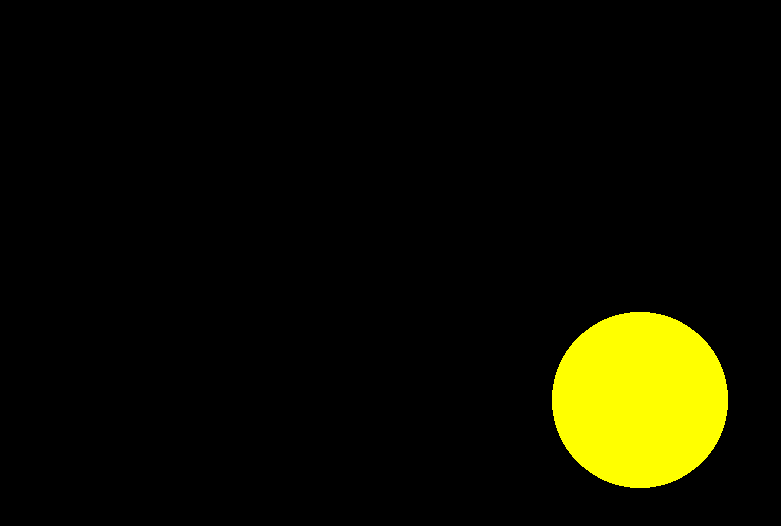
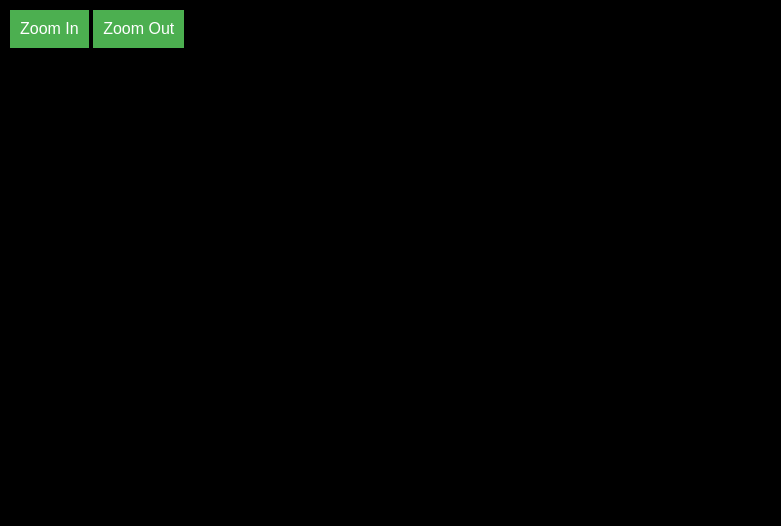
Before and after one commit to manojaryalgit/Solar-System-Simulation, a plain HTML site: page index.html in a window 1280 px wide. Shown: the whole page, without its empty margins (0-781 px from the left). Drawn offline with nearby package versions, Linux system fonts and the light colour scheme.

Commit message:
Update index.html

```diff
--- a/index.html
+++ b/index.html
@@ -7,23 +7,49 @@
   <style>
     body { margin: 0; overflow: hidden; }
     canvas { display: block; }
+    #ui-container {
+      position: absolute;
+      top: 10px;
+      left: 10px;
+      z-index: 10;
+      font-family: Arial, sans-serif;
+    }
+    button {
+      padding: 10px;
+      margin-bottom: 10px;
+      background-color: #4CAF50;
+      color: white;
+      border: none;
+      cursor: pointer;
+      font-size: 16px;
+    }
+    button:hover {
+      background-color: #45a049;
+    }
   </style>
 </head>
 <body>
+  <div id="ui-container">
+    <button id="zoom-in">Zoom In</button>
+    <button id="zoom-out">Zoom Out</button>
+    <div id="planet-info"></div>
+  </div>
+
   <script src="https://cdnjs.cloudflare.com/ajax/libs/three.js/r128/three.min.js"></script>
   <script src="https://cdnjs.cloudflare.com/ajax/libs/three.js/r128/controls/OrbitControls.js"></script>
 
   <script>
     let scene, camera, renderer, controls;
-    let sun, planets = [], planetMeshes = [];
+    let sun, planets = [], planetMeshes = [], planetLabels = [];
+    let zoomLevel = 30; // Initial zoom level
 
     // Set up scene
     scene = new THREE.Scene();
     scene.background = new THREE.Color(0x000000);  // Space background color
 
     // Set up camera
-    camera = new THREE.PerspectiveCamera(75, window.innerWidth/window.innerHeight, 0.1, 1000);
-    camera.position.z = 30;
+    camera = new THREE.PerspectiveCamera(75, window.innerWidth / window.innerHeight, 0.1, 1000);
+    camera.position.z = zoomLevel;
 
     // Set up renderer
     renderer = new THREE.WebGLRenderer();
@@ -43,25 +69,43 @@
     scene.add(sun);
 
     // Function to create planets
-    function createPlanet(size, distance, color, speed) {
+    function createPlanet(name, size, distance, color, speed) {
       const planetGeometry = new THREE.SphereGeometry(size, 32, 32);
       const planetMaterial = new THREE.MeshStandardMaterial({ color: color });
       const planet = new THREE.Mesh(planetGeometry, planetMaterial);
       planet.position.x = distance;
       planet.speed = speed;
 
+      // Create label for the planet
+      const planetLabel = createPlanetLabel(name, planet);
+
       planets.push(planet);
       planetMeshes.push(planet);
+      planetLabels.push(planetLabel);
 
       scene.add(planet);
+      scene.add(planetLabel);
+    }
+
+    // Create planet labels
+    function createPlanetLabel(name, planet) {
+      const textGeometry = new THREE.TextGeometry(name, {
+        font: new THREE.FontLoader().parse('...'), // You need a font here
+        size: 1,
+        height: 0.1,
+      });
+      const textMaterial = new THREE.MeshBasicMaterial({ color: 0xFFFFFF });
+      const textMesh = new THREE.Mesh(textGeometry, textMaterial);
+      textMesh.position.set(planet.position.x, planet.position.y + 2, planet.position.z);
+      return textMesh;
     }
 
     // Create planets
-    createPlanet(0.5, 10, 0x888888, 0.01);  // Mercury
-    createPlanet(1, 15, 0x0077FF, 0.005);   // Venus
-    createPlanet(1.2, 20, 0x00FF00, 0.003); // Earth
-    createPlanet(0.9, 25, 0xFF6600, 0.002); // Mars
-    createPlanet(4, 35, 0xD4AF37, 0.001);   // Jupiter
+    createPlanet("Mercury", 0.5, 10, 0x888888, 0.01);  // Mercury
+    createPlanet("Venus", 1, 15, 0x0077FF, 0.005);   // Venus
+    createPlanet("Earth", 1.2, 20, 0x00FF00, 0.003); // Earth
+    createPlanet("Mars", 0.9, 25, 0xFF6600, 0.002); // Mars
+    createPlanet("Jupiter", 4, 35, 0xD4AF37, 0.001); // Jupiter
 
     // Add light to simulate sunlight
     const light = new THREE.PointLight(0xFFFFFF, 2, 100);
@@ -75,6 +119,17 @@
       camera.updateProjectionMatrix();
     });
 
+    // Add zoom-in and zoom-out button functionality
+    document.getElementById('zoom-in').addEventListener('click', () => {
+      zoomLevel -= 2;
+      camera.position.z = zoomLevel;
+    });
+
+    document.getElementById('zoom-out').addEventListener('click', () => {
+      zoomLevel += 2;
+      camera.position.z = zoomLevel;
+    });
+
     // Animate the scene
     function animate() {
       requestAnimationFrame(animate);
@@ -84,6 +139,9 @@
         planet.rotation.y += 0.01;
         planet.position.x = Math.cos(planet.speed * Date.now() * 0.0001) * (planets[index].position.x);
         planet.position.z = Math.sin(planet.speed * Date.now() * 0.0001) * (planets[index].position.x);
+
+        // Update labels position based on planet's position
+        planetLabels[index].position.set(planet.position.x, planet.position.y + 2, planet.position.z);
       });
 
       controls.update();
```
